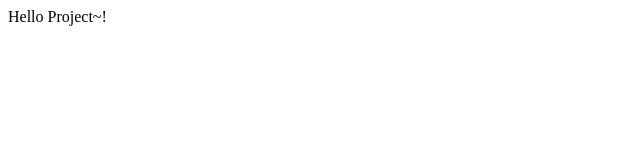
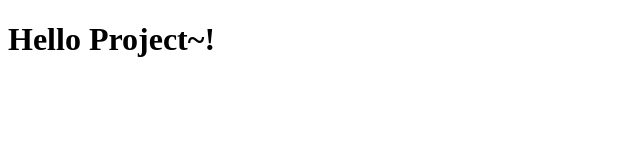
Before and after one commit to starmomo/Help, a plain HTML site: page index.html in a window 1280 px wide. Shown: the whole page, without its empty margins (0-640 px from the left). Drawn offline with Linux system fonts and the light colour scheme.

Commit message:
github 등록 Test

```diff
--- a/index.html
+++ b/index.html
@@ -5,6 +5,6 @@
         <title>Hello World</title>
     </head>
     <body>
-        Hello Project~!
+		<h1>Hello Project~!</h1>
     </body>
 </html>
```
